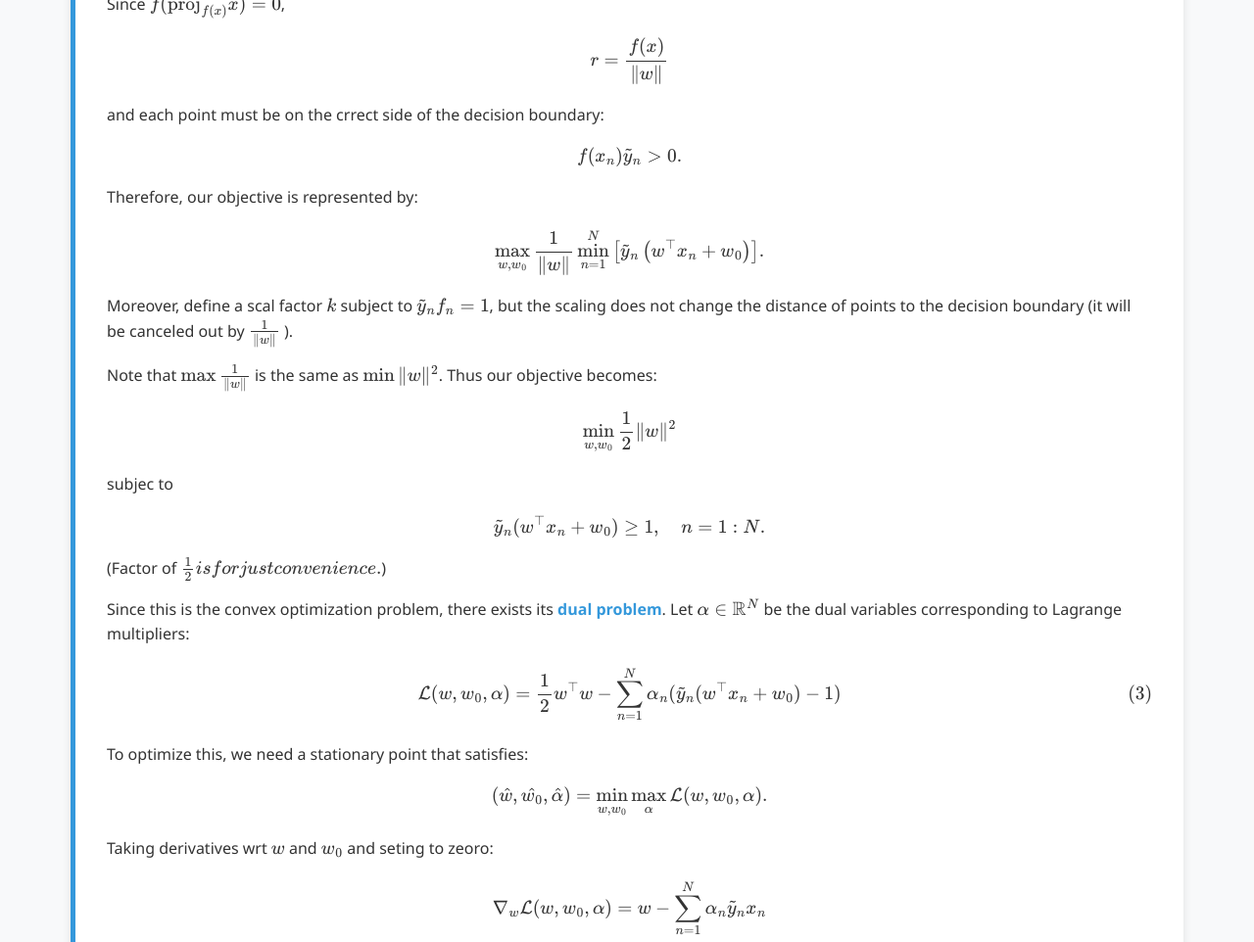
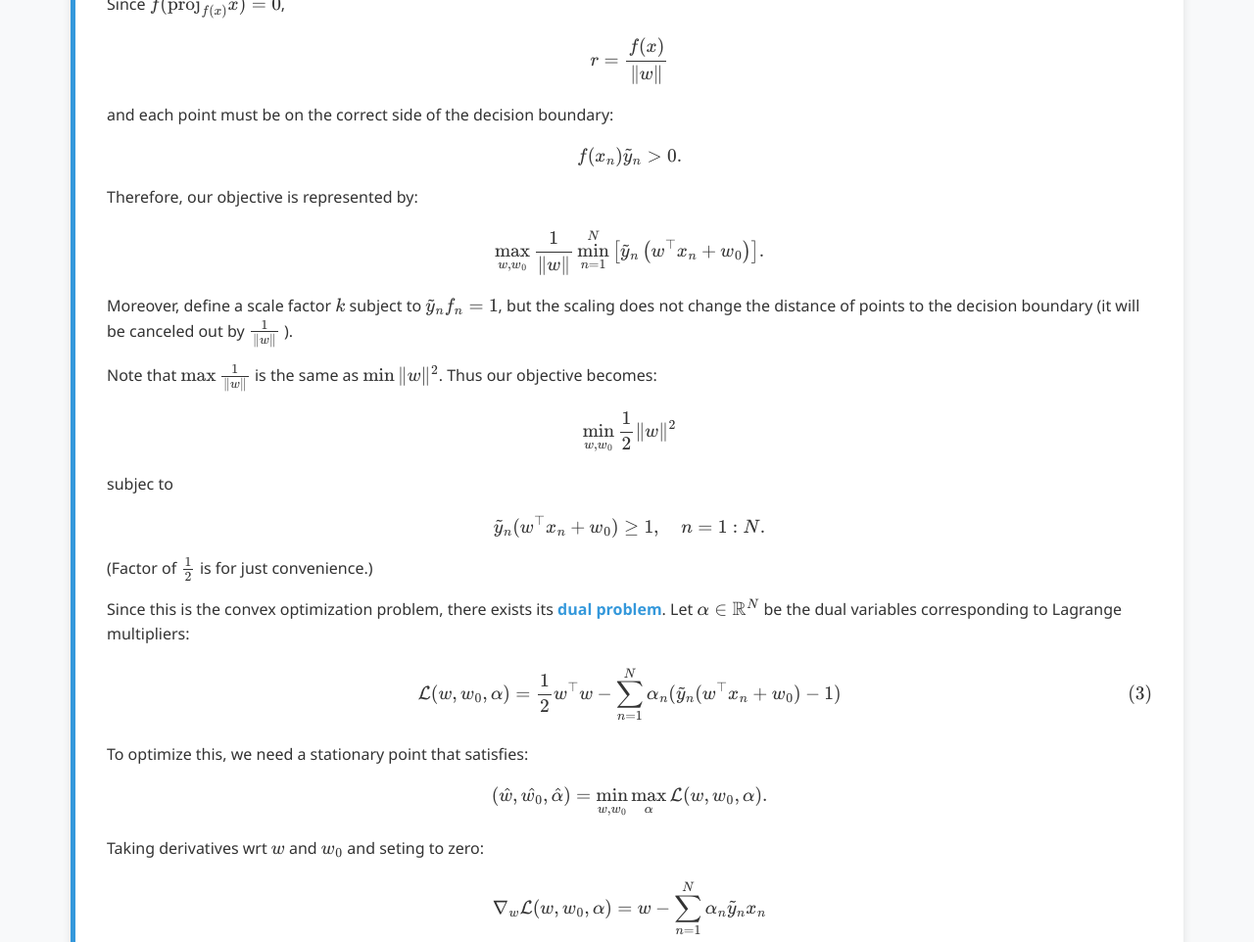
Before and after one commit to Yusukey01/yusukey01.github.io, a Jekyll site: the page built from Mathematics/Machine_learning/svm.html, in a window 1280 px wide and 1400 px high, scrolled down 1756 px. Shown: the part 154-1116 px from the top of the window at 98% size. Built offline with Jekyll 4.4.1, drawn with Linux system fonts in a browser that asks for light colours; some of the changed text lies outside the part shown.

Commit message:
finised V-6 SVM

```diff
--- a/Mathematics/Machine_learning/svm.html
+++ b/Mathematics/Machine_learning/svm.html
@@ -63,7 +63,7 @@ uses_python: false
                     \[
                     r = \frac{f(x)}{\| w \|}
                     \]
-                    and each point must be on the crrect side of the decision boundary:
+                    and each point must be on the correct side of the decision boundary:
                     \[
                     f(x_n)\tilde{y}_n > 0.
                     \]
@@ -71,7 +71,7 @@ uses_python: false
                     \[
                     \max_{w, w_0} \frac{1}{\| w \|} \min_{n = 1}^N \left[\tilde{y}_n \left(w^\top x_n + w_0 \right)\right].
                     \]
-                    Moreover, define a scal factor \(k\) subject to \(\tilde{y}_n f_n =1\), but the scaling does not change the
+                    Moreover, define a scale factor \(k\) subject to \(\tilde{y}_n f_n =1\), but the scaling does not change the
                     distance of points to the decision boundary (it will be canceled out by \(\frac{1}{\| w \|}\) ).
                 </p>
                 <p>
@@ -83,7 +83,7 @@ uses_python: false
                     \[
                     \tilde{y}_n (w^\top x_n + w_0) \geq 1, \quad n = 1 : N.
                     \]
-                    (Factor of \(\frac{1}{2} is for just convenience.\))
+                    (Factor of \(\frac{1}{2}\) is for just convenience.)
                 </p>
                 <p>
                     Since this is the convex optimization problem, there exists its <a href="../Calculus/duality.html"><strong>dual problem</strong></a>.  Let
@@ -95,7 +95,7 @@ uses_python: false
                     \[
                     (\hat{w}, \hat{w_0}, \hat{\alpha}) = \min_{w, w_0} \max_{\alpha} \mathcal{L}(w, w_0, \alpha).
                     \]
-                    Taking derivatives wrt \(w\) and \(w_0\) and seting to zeoro:
+                    Taking derivatives wrt \(w\) and \(w_0\) and seting to zero:
                     \[
                     \begin{align*}
                     \nabla_w \mathcal{L}(w, w_0, \alpha)  &= w - \sum_{n =1}^N \alpha_n \tilde{y}_n x_n  \\\\
@@ -184,7 +184,7 @@ uses_python: false
                     \[
                     \xi_n \geq 0, \quad \tilde{y}_n (x_n^\top w + w_0) \geq 1 - \xi_n
                     \]
-                    where \(C \geq 0\) is a hyper parameter that controls how many data points is allowed to violate the margin.
+                    where \(C \geq 0\) is a hyper parameter that controls how many data points are allowed to violate the margin.
                 </p>
                 <p>
                     The Lagrangian becomes:
```
Also changed, not shown: other parts of Mathematics/Machine_learning/svm.html (+5 -5 lines).
